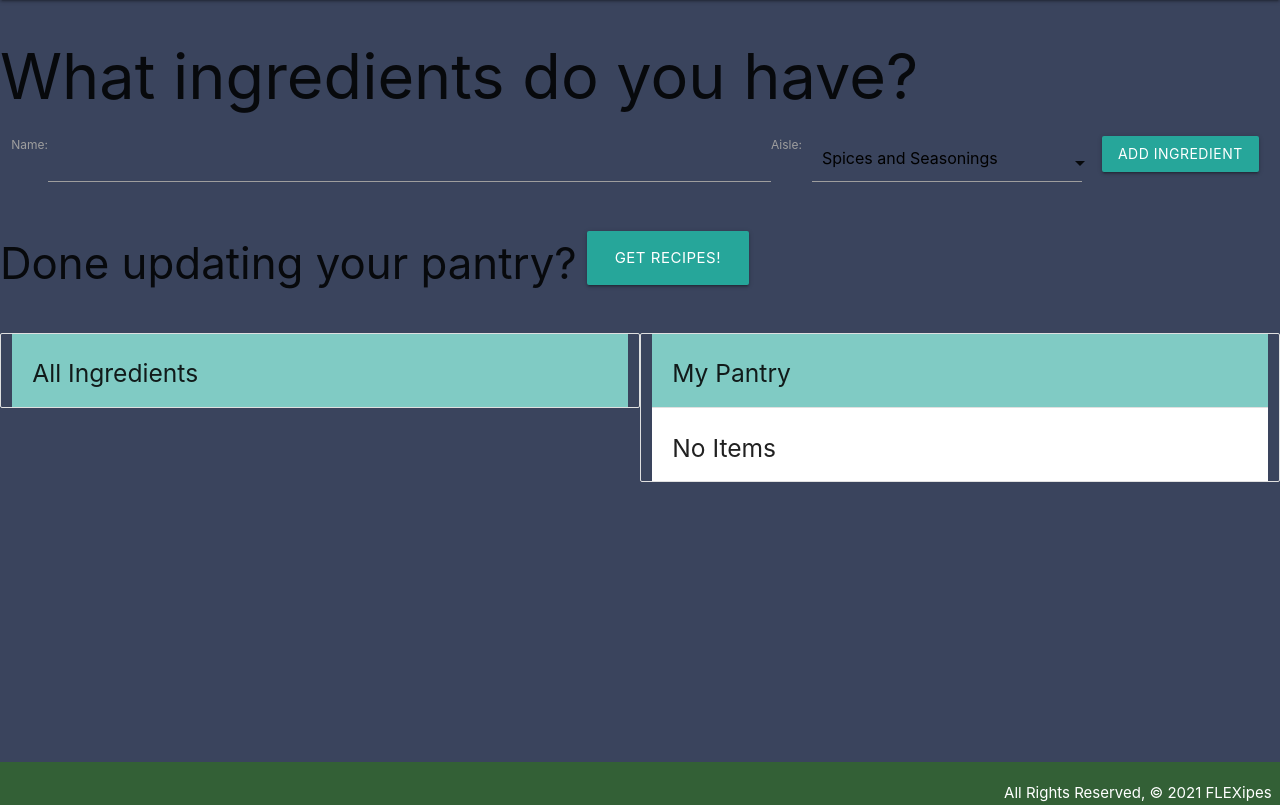
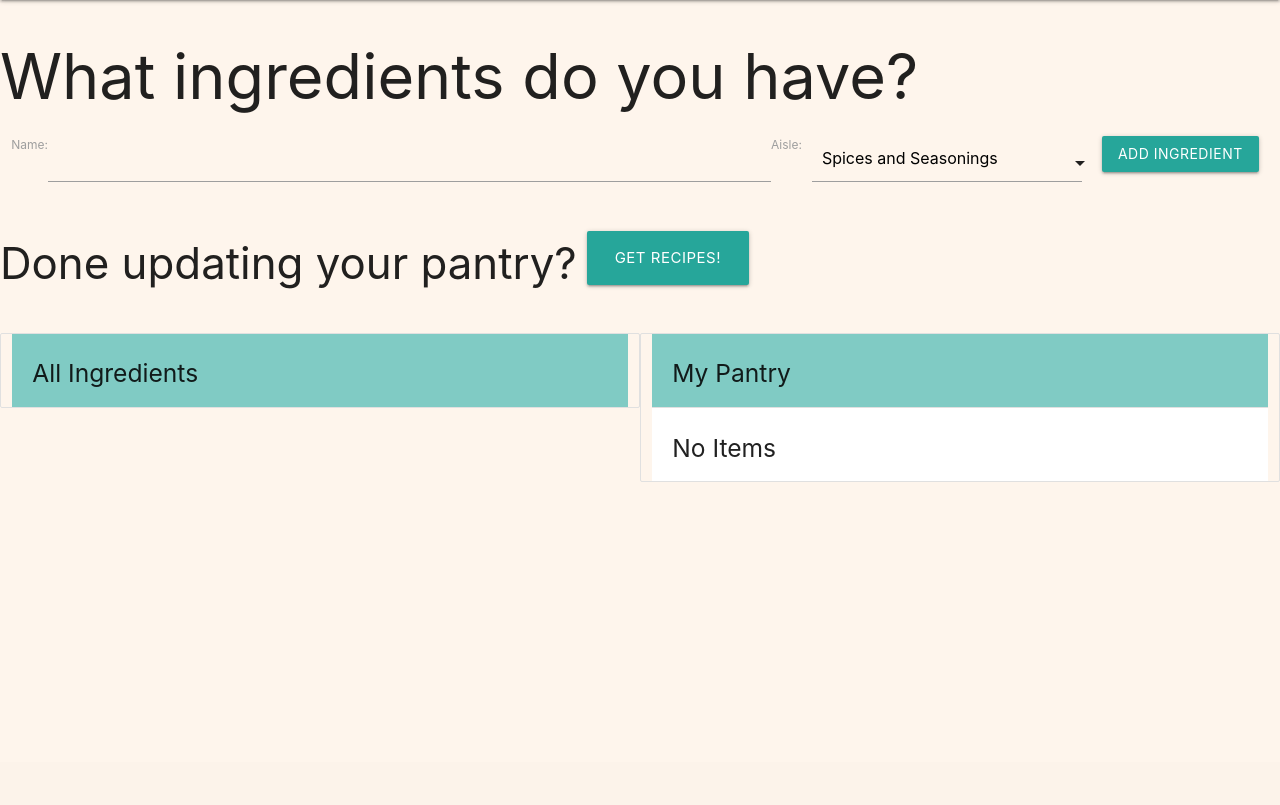
Before and after one commit to raulrodriguez8/FLEXipes, a Django app: page /ingredients/ in a window 1280 px wide. Shown: the part 64-869 px from the top of the page. After the commit the page ends 546 px from the top, so only its background shows below. Run offline with Django 3.2, Linux system fonts and the light colour scheme; the visitor is signed in with stand-in values (Sample User, id 1); data comes from the database, SQL or seed files in the repository; data that the repository does not hold is empty.

Commit message:
removed footer

```diff
--- a/main_app/static/css/style.css
+++ b/main_app/static/css/style.css
@@ -7,7 +7,7 @@ body {
 main {
   flex: 1 0 auto !important;
   height: calc(100vh - 38px);
-  background-color: #3A445D;
+  background-color: #FEF5EC;
 }
 
 footer {
--- a/main_app/templates/base.html
+++ b/main_app/templates/base.html
@@ -50,9 +50,7 @@
         {% block content %}
         {% endblock %}
     </main>
-    <footer class="page-footer" style="background-color: #336036;">
-        <div class="right">All Rights Reserved, &copy; 2021 FLEXipes &nbsp;</div>
-    </footer>
+
 </body>
 
 </html>
```
